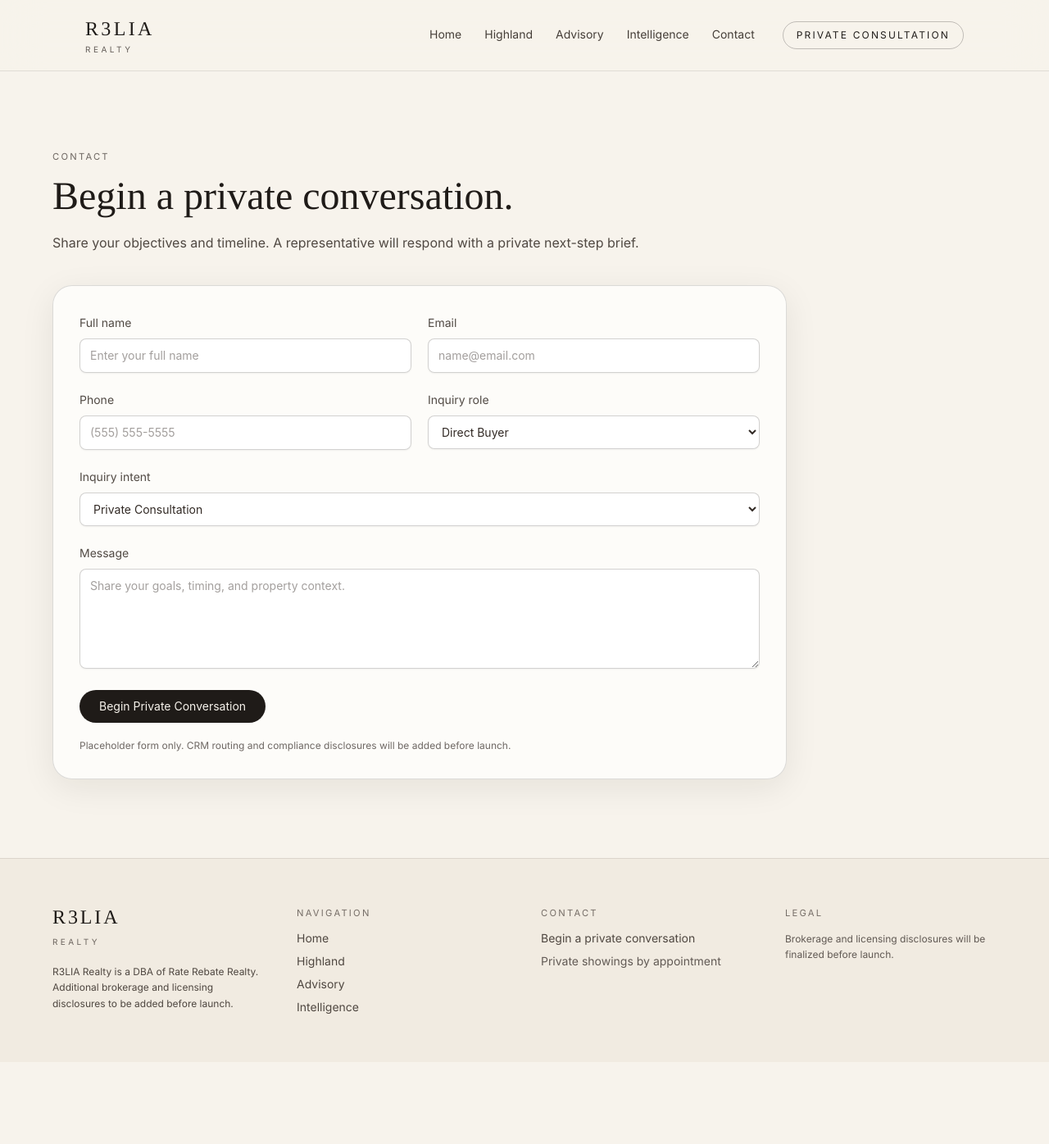
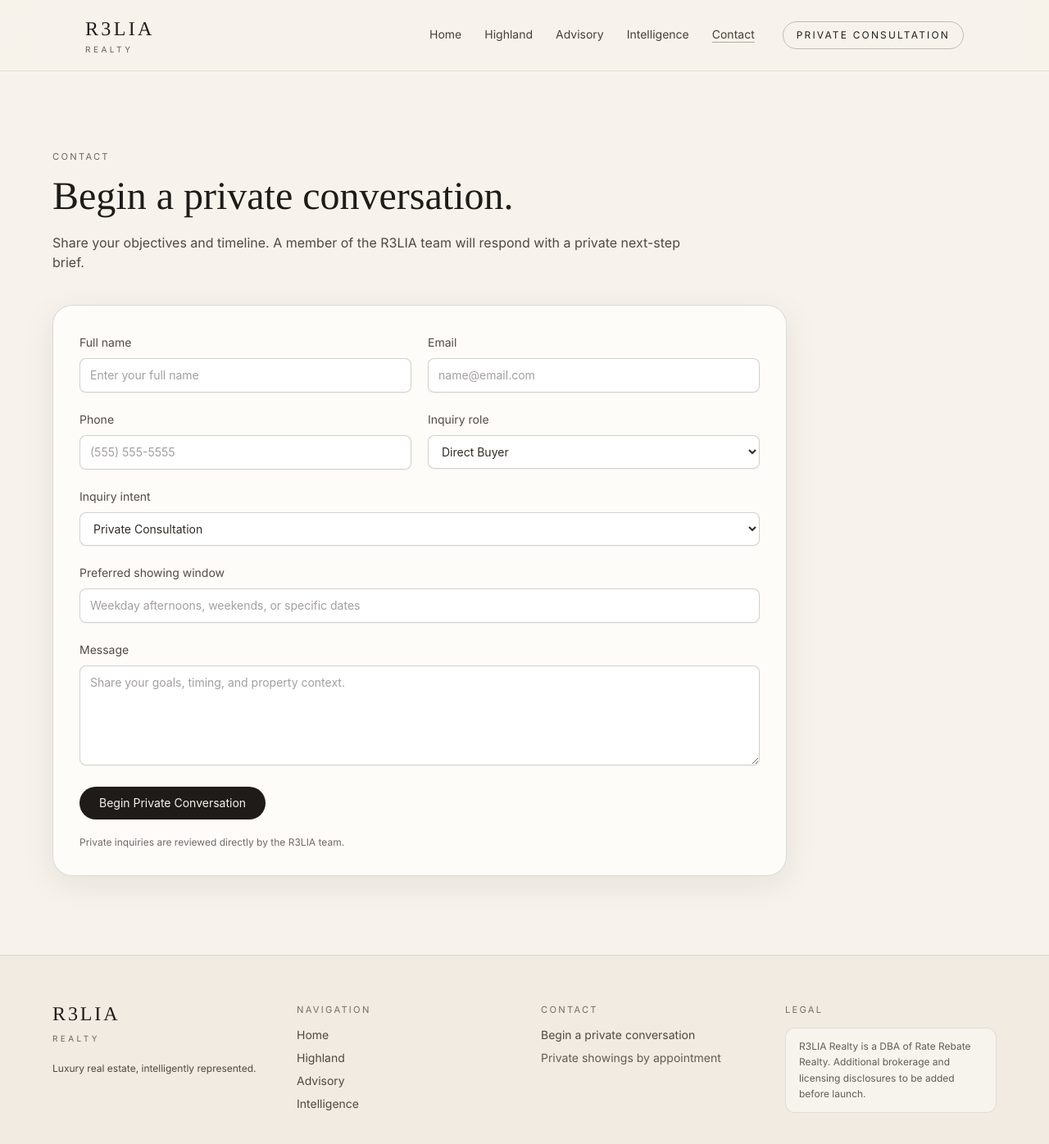
Before and after one commit to jpcastera25-re/r3lia-realty, a Next.js app: page /contact in a window 1280 px wide. Shown: the top 1396 px of the page at 82% size. Before the commit the page ends 1296 px from the top, so only its background shows below. Built offline with nearby package versions, Linux system fonts and the light colour scheme.

Commit message:
Polish launch copy, forms, and hero treatments

```diff
--- a/app/contact/page.tsx
+++ b/app/contact/page.tsx
@@ -18,10 +18,10 @@ export default function ContactPage() {
       <p className="eyebrow mb-4 text-espresso/70">Contact</p>
       <h1 className="font-serif text-5xl text-charcoal">Begin a private conversation.</h1>
       <p className="mt-5 max-w-3xl text-espresso/85">
-        Share your objectives and timeline. A representative will respond with a private next-step brief.
+        Share your objectives and timeline. A member of the R3LIA team will respond with a private next-step brief.
       </p>
       <div className="mt-10 max-w-4xl">
-        <InquiryForm submitLabel="Begin Private Conversation" />
+        <InquiryForm submitLabel="Begin Private Conversation" footerNote="Private inquiries are reviewed directly by the R3LIA team." />
       </div>
     </Section>
   );
--- a/app/intelligence/page.tsx
+++ b/app/intelligence/page.tsx
@@ -18,7 +18,7 @@ export default function IntelligencePage() {
       <p className="eyebrow mb-4 text-espresso/70">Intelligence</p>
       <h1 className="max-w-4xl font-serif text-5xl text-charcoal">HAVN, quietly supporting every advisory decision.</h1>
       <p className="mt-6 max-w-3xl text-espresso/85">
-        HAVN is not a standalone product pitch. It is the support layer behind R3LIA advisory work, organizing market context, scenario comparisons, and communication strategy so guidance remains clear under pressure.
+        HAVN supports R3LIA&apos;s advisory work behind the scenes, organizing market context, scenario comparisons, and communication strategy so guidance remains clear under pressure.
       </p>
       <div className="mt-10 rounded-3xl border border-brass/30 bg-brass/10 p-8 md:p-10">
         <h2 className="font-serif text-3xl text-charcoal">Built for disciplined decision moments.</h2>
--- a/app/page.tsx
+++ b/app/page.tsx
@@ -20,8 +20,9 @@ export const metadata: Metadata = {
 export default function Home() {
   return (
     <>
-      <section className="relative flex min-h-[90vh] items-end overflow-hidden px-6 py-20 md:px-10 md:py-24">
+      <section className="relative flex min-h-[76vh] items-end overflow-hidden px-6 py-20 md:min-h-[90vh] md:px-10 md:py-24">
         <VisualPlaceholder className="absolute inset-0 rounded-none border-none" variant="hero" accentLabel="Private Advisory" />
+        <div className="hero-ambient pointer-events-none absolute inset-0 opacity-65" />
         <div className="hero-overlay absolute inset-0" />
         <div className="relative mx-auto w-full max-w-6xl">
           <p className="eyebrow mb-5 text-espresso/75">{site.hero.eyebrow}</p>
--- a/app/properties/highland/page.tsx
+++ b/app/properties/highland/page.tsx
@@ -17,8 +17,9 @@ export const metadata: Metadata = {
 export default function HighlandPage() {
   return (
     <>
-      <section className="relative flex min-h-[90vh] items-end overflow-hidden px-6 py-20 md:px-10">
+      <section className="relative flex min-h-[76vh] items-end overflow-hidden px-6 py-20 md:min-h-[90vh] md:px-10">
         <VisualPlaceholder className="absolute inset-0 rounded-none border-none" variant="cinematic" accentLabel="Private Offering 001" />
+        <div className="hero-ambient pointer-events-none absolute inset-0 opacity-70" />
         <div className="hero-overlay absolute inset-0" />
         <div className="relative mx-auto w-full max-w-6xl">
           <p className="eyebrow mb-5 text-espresso/75">{highland.id}</p>
@@ -79,7 +80,7 @@ export default function HighlandPage() {
             <div>
               <h2 className="font-serif text-3xl text-charcoal">{highland.gallery[3].title}</h2>
               <p className="mt-3 text-sm leading-relaxed text-espresso/85">
-                Spatial composition prioritizes retreat, circulation, and quiet separation. Final photography will be released in the launch dossier.
+                Spatial composition prioritizes retreat, circulation, and quiet separation, reinforcing a residence designed for both privacy and ease.
               </p>
             </div>
             <VisualPlaceholder className="min-h-[20rem]" variant="editorial" accentLabel="Suite" />
@@ -125,7 +126,11 @@ export default function HighlandPage() {
       <Section id="inquiry" className="bg-white/40">
         <p className="eyebrow mb-4 text-espresso/70">Private Showings by Appointment</p>
         <h2 className="mb-8 font-serif text-4xl text-charcoal">Request a private showing.</h2>
-        <InquiryForm submitLabel="Request Private Showing" />
+        <InquiryForm
+          submitLabel="Request Private Showing"
+          defaultInquiryIntent="Private Showing"
+          footerNote="Private inquiries are reviewed directly by the R3LIA team. Showings are available by appointment."
+        />
       </Section>
     </>
   );
--- a/components/Footer.tsx
+++ b/components/Footer.tsx
@@ -8,7 +8,7 @@ export function Footer() {
         <div>
           <p className="font-serif text-2xl tracking-[0.12em] text-charcoal">R3LIA</p>
           <p className="mt-1 text-[10px] tracking-[0.34em] text-espresso/70">REALTY</p>
-          <p className="mt-4 max-w-xs text-xs leading-relaxed">{site.footerCompliance}</p>
+          <p className="mt-4 max-w-xs text-xs leading-relaxed">{site.tagline}</p>
         </div>
 
         <div>
@@ -31,8 +31,8 @@ export function Footer() {
 
         <div>
           <p className="eyebrow mb-3 text-espresso/65">Legal</p>
-          <p className="text-xs leading-relaxed text-espresso/75">
-            Brokerage and licensing disclosures will be finalized before launch.
+          <p className="rounded-xl border border-charcoal/10 bg-white/45 px-4 py-3 text-xs leading-relaxed text-espresso/75">
+            {site.footerCompliance}
           </p>
         </div>
       </div>
--- a/components/Header.tsx
+++ b/components/Header.tsx
@@ -1,4 +1,7 @@
+"use client";
+
 import Link from "next/link";
+import { usePathname } from "next/navigation";
 import { site } from "@/lib/site";
 
 const navItems = [
@@ -10,6 +13,8 @@ const navItems = [
 ];
 
 export function Header() {
+  const pathname = usePathname();
+
   return (
     <header className="sticky top-0 z-40 border-b border-charcoal/10 bg-ivory/90 backdrop-blur-xl">
       <div className="mx-auto flex max-w-6xl flex-wrap items-center justify-between gap-4 px-6 py-4 md:px-10 md:py-5">
@@ -21,17 +26,25 @@ export function Header() {
           <span className="mt-1 text-[10px] tracking-[0.35em] text-espresso/75 transition group-hover:text-charcoal">REALTY</span>
         </Link>
 
-        <div className="flex items-center gap-3 md:gap-8">
-          <nav className="flex items-center gap-4 text-sm text-espresso md:gap-6">
-            {navItems.map((item) => (
+        <div className="flex max-w-full items-center gap-3 md:gap-8">
+          <nav className="flex flex-wrap items-center gap-x-4 gap-y-1 text-sm text-espresso md:gap-6">
+            {navItems.map((item) => {
+              const isActive =
+                item.href === "/" ? pathname === "/" : pathname === item.href || pathname.startsWith(`${item.href}/`);
+
+              return (
                 <Link
                   key={item.href}
                   href={item.href}
-                className="relative rounded-sm px-0.5 py-1 text-espresso/90 transition hover:text-charcoal focus-visible:outline-none focus-visible:ring-2 focus-visible:ring-brass/50"
+                  aria-current={isActive ? "page" : undefined}
+                  className={`relative rounded-sm px-0.5 py-1 text-espresso/90 transition hover:text-charcoal hover:underline hover:decoration-brass/60 hover:underline-offset-4 focus-visible:outline-none focus-visible:ring-2 focus-visible:ring-brass/50 ${
+                    isActive ? "text-charcoal underline decoration-brass/60 underline-offset-4" : ""
+                  }`}
                 >
                   {item.label}
                 </Link>
-            ))}
+              );
+            })}
           </nav>
           <Link
             href="/contact"
--- a/components/InquiryForm.tsx
+++ b/components/InquiryForm.tsx
@@ -1,20 +1,26 @@
 type InquiryFormProps = {
   submitLabel?: string;
+  defaultInquiryIntent?: "Private Showing" | "Seller Advisory" | "Private Consultation";
+  footerNote?: string;
 };
 
 const roleOptions = ["Direct Buyer", "Buyer’s Agent", "Seller Inquiry", "Market Inquiry", "Other"];
 
-export function InquiryForm({ submitLabel = "Submit Inquiry" }: InquiryFormProps) {
+export function InquiryForm({
+  submitLabel = "Submit Inquiry",
+  defaultInquiryIntent = "Private Consultation",
+  footerNote = "Private inquiries are reviewed directly by the R3LIA team."
+}: InquiryFormProps) {
   const fieldClassName =
     "w-full rounded-lg border border-charcoal/20 bg-white/90 px-3 py-2.5 text-sm text-espresso shadow-sm transition placeholder:text-espresso/45 hover:border-charcoal/35 focus-visible:outline-none focus-visible:ring-2 focus-visible:ring-brass/45";
 
   return (
     <form className="grid gap-5 rounded-3xl border border-charcoal/15 bg-white/70 p-6 shadow-soft md:grid-cols-2 md:p-8">
       <div className="space-y-2">
-        <label htmlFor="name" className="text-sm text-espresso/85">
+        <label htmlFor="fullName" className="text-sm text-espresso/85">
           Full name
         </label>
-        <input id="name" name="name" type="text" className={fieldClassName} placeholder="Enter your full name" />
+        <input id="fullName" name="fullName" type="text" className={fieldClassName} placeholder="Enter your full name" />
       </div>
       <div className="space-y-2">
         <label htmlFor="email" className="text-sm text-espresso/85">
@@ -29,24 +35,36 @@ export function InquiryForm({ submitLabel = "Submit Inquiry" }: InquiryFormProps
         <input id="phone" name="phone" type="tel" className={fieldClassName} placeholder="(555) 555-5555" />
       </div>
       <div className="space-y-2">
-        <label htmlFor="role" className="text-sm text-espresso/85">
+        <label htmlFor="inquiryRole" className="text-sm text-espresso/85">
           Inquiry role
         </label>
-        <select id="role" name="role" className={fieldClassName} defaultValue="Direct Buyer">
+        <select id="inquiryRole" name="inquiryRole" className={fieldClassName} defaultValue="Direct Buyer">
           {roleOptions.map((option) => (
             <option key={option}>{option}</option>
           ))}
         </select>
       </div>
       <div className="space-y-2 md:col-span-2">
-        <label htmlFor="intent" className="text-sm text-espresso/85">
+        <label htmlFor="inquiryIntent" className="text-sm text-espresso/85">
           Inquiry intent
         </label>
-        <select id="intent" name="intent" className={fieldClassName} defaultValue="Private Consultation">
+        <select id="inquiryIntent" name="inquiryIntent" className={fieldClassName} defaultValue={defaultInquiryIntent}>
           <option>Private Showing</option>
           <option>Seller Advisory</option>
           <option>Private Consultation</option>
         </select>
+      </div>
+      <div className="space-y-2 md:col-span-2">
+        <label htmlFor="preferredShowingWindow" className="text-sm text-espresso/85">
+          Preferred showing window
+        </label>
+        <input
+          id="preferredShowingWindow"
+          name="preferredShowingWindow"
+          type="text"
+          className={fieldClassName}
+          placeholder="Weekday afternoons, weekends, or specific dates"
+        />
       </div>
       <div className="space-y-2 md:col-span-2">
         <label htmlFor="message" className="text-sm text-espresso/85">
@@ -67,7 +85,7 @@ export function InquiryForm({ submitLabel = "Submit Inquiry" }: InquiryFormProps
         {submitLabel}
       </button>
       <p className="md:col-span-2 text-xs text-espresso/70">
-        Placeholder form only. CRM routing and compliance disclosures will be added before launch.
+        {footerNote}
       </p>
     </form>
   );
--- a/lib/properties.ts
+++ b/lib/properties.ts
@@ -5,12 +5,12 @@ export const highland = {
   price: "$1,500,000",
   heroSubtitle: "A private residence offered at $1,500,000.",
   snapshot: {
-    residence: "Placeholder details",
-    property: "Placeholder details",
-    showings: "By appointment"
+    residence: "Details forthcoming",
+    property: "Full specifications to be released",
+    showings: "Showings by appointment"
   },
   narrative:
-    "The Residence at Highland is curated for calm, scale, and everyday ease. From first arrival through evening retreat, each space is composed to feel intentional and quietly elevated. Final photography and specific architectural details will be published with the full launch package.",
+    "The residence is presented with a focus on calm, scale, and everyday ease, with full property details available through the private showing process.",
   gallery: [
     { title: "Arrival" },
     { title: "Living" },
```
Also changed, not shown: app/globals.css (+7 -0 lines). Lines whose indentation alone changed are shown as unchanged.
